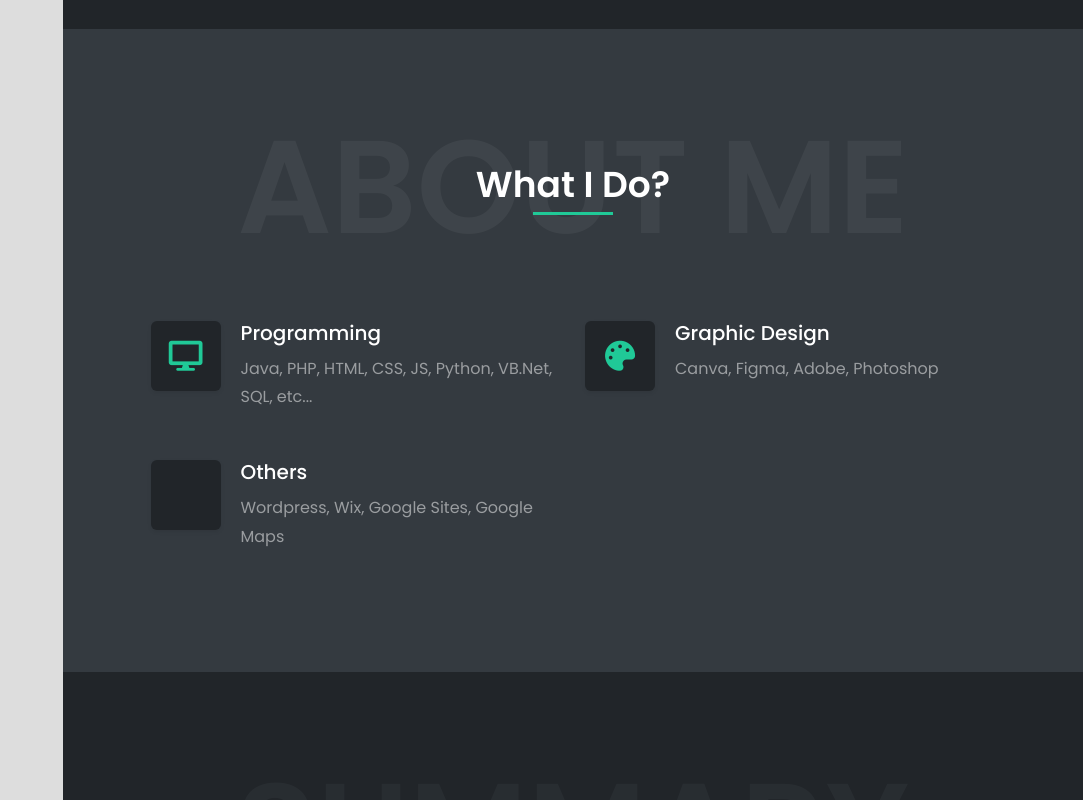
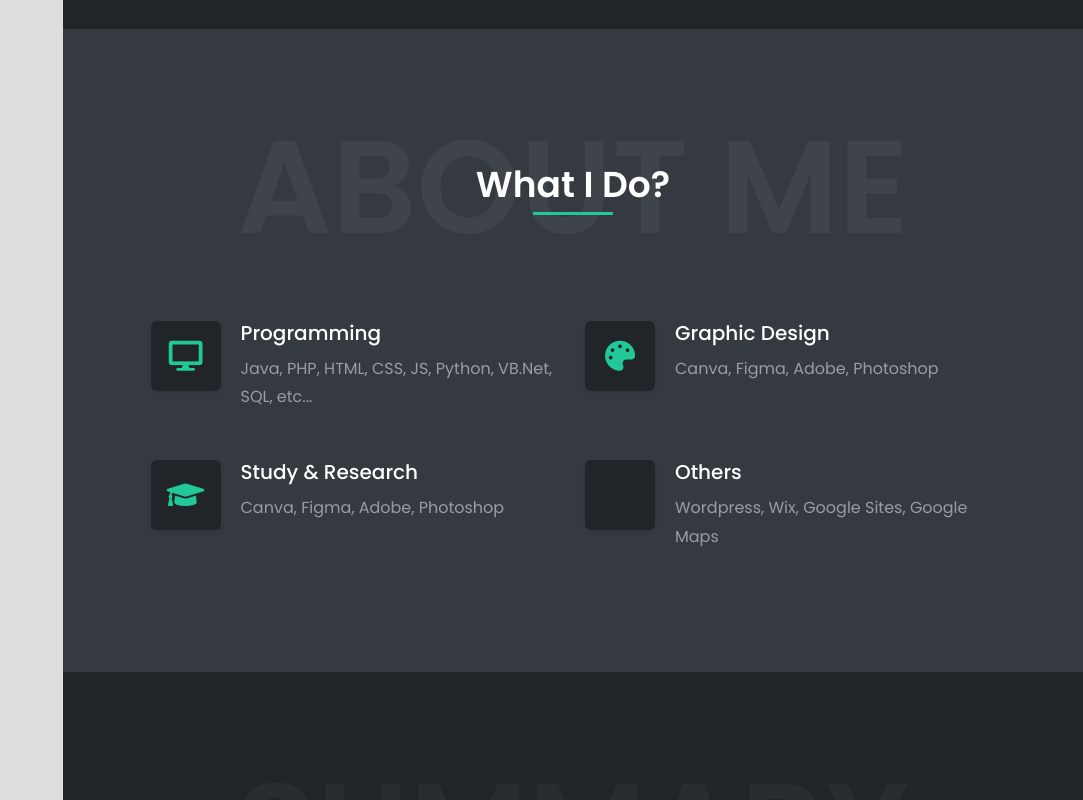
Before and after one commit to SchrodingerBear/SchrodingerBear.github.io, a plain HTML site: page myprofile.html in a window 1280 px wide. Shown: the part 1581-2381 px from the top of the page, without its empty margins (197-1280 px from the left). Drawn offline with Linux system fonts and the light colour scheme; some packages are replaced by stand-ins of ours; a script that the page names is missing; some icons are missing.

Commit message:
Update myprofile.html

```diff
--- a/myprofile.html
+++ b/myprofile.html
@@ -159,7 +159,7 @@
           <!-- Heading -->
           <div class="position-relative d-flex text-center mb-5">
             <h2 class="text-24 text-muted opacity-1 text-uppercase fw-600 w-100 mb-0">
-              About Me
+              STATUS
             </h2>
             <p class="text-9 text-white fw-600 position-absolute w-100 align-self-center lh-base mb-0">
               Know Me More<span
@@ -284,17 +284,17 @@
                   </div>
                 </div>
 
-<!--                 <div class="col-md-6">
+                <div class="col-md-6">
                   <div class="featured-box style-3 mb-5">
                     <div class="featured-box-icon text-primary bg-dark-1 shadow-sm rounded">
-                      <i class="fas fa-desktop"></i>
+                      <i class="fas fa-graduation-cap"></i>
                     </div>
-                    <h3 class="text-white">Graphic Design</h3>
+                    <h3 class="text-white">Study & Research</h3>
                     <p class="text-white-50 mb-0">
                       Canva, Figma, Adobe, Photoshop
                     </p>
                   </div>
-                </div> -->
+                </div>
 
                 <div class="col-md-6">
                   <div class="featured-box style-3 mb-5">
```
